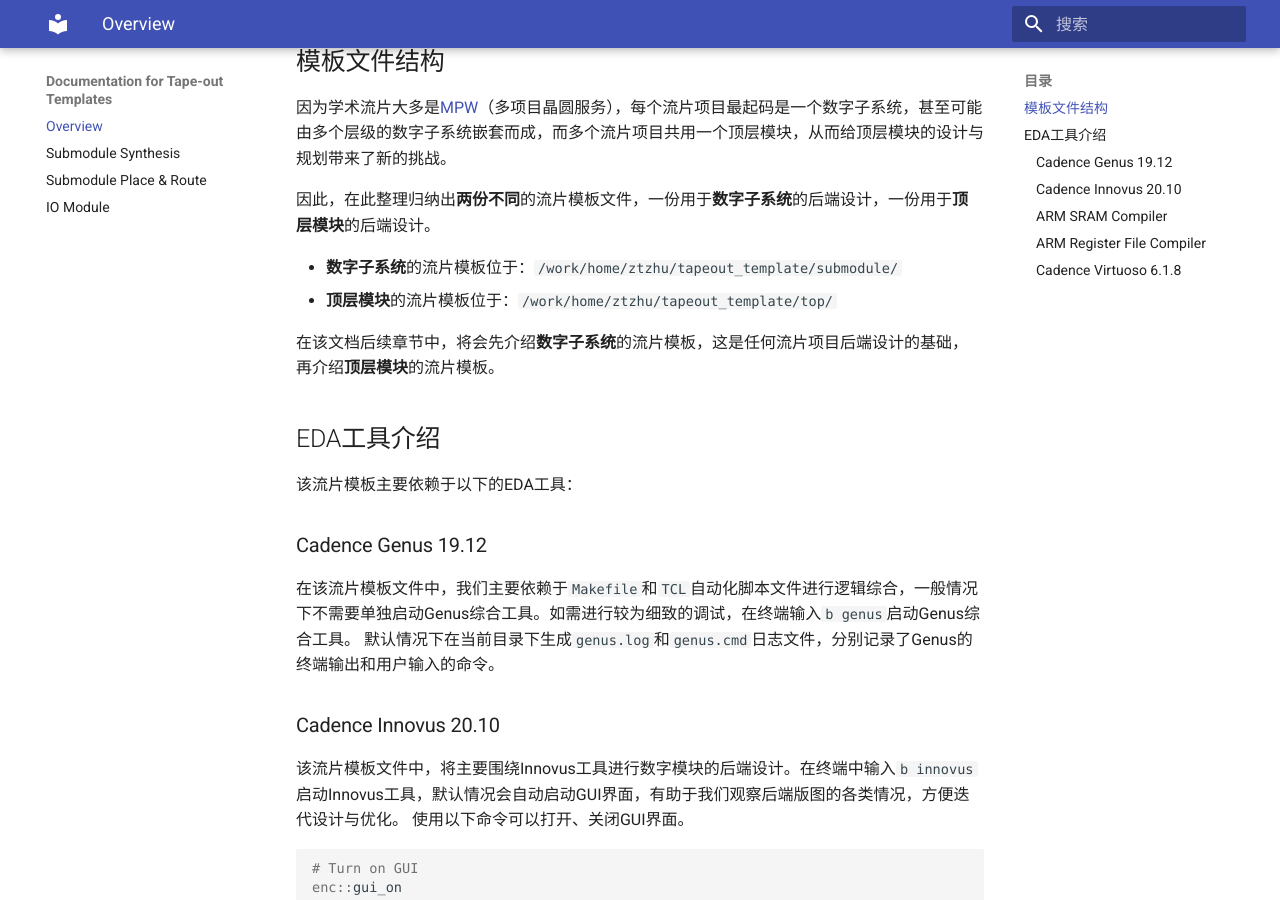
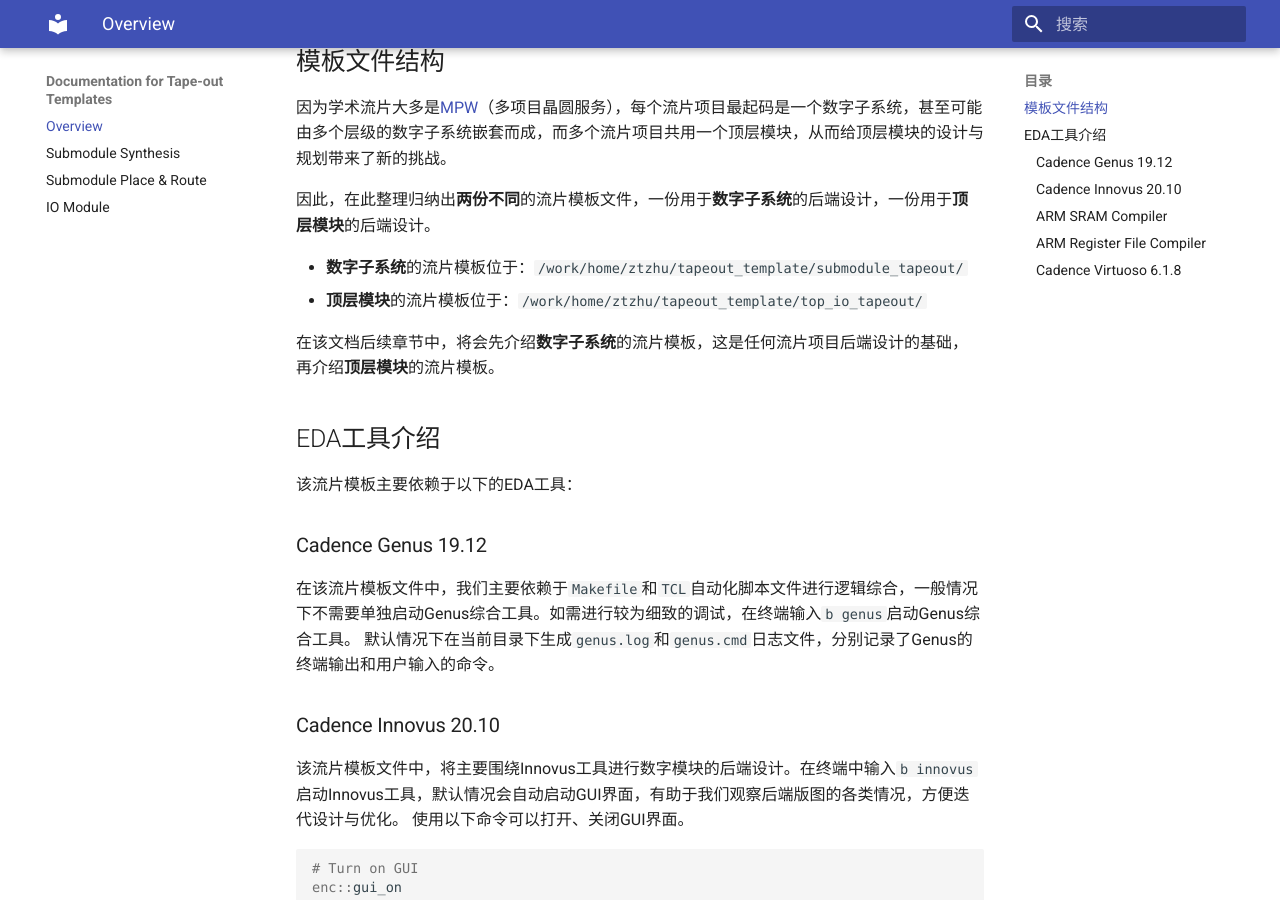
Before and after one commit to pku-pacific-lab-team/Tape-out_template_doc, an MkDocs documentation site: the page built from docs/index.md, in a window 1280 px wide and 900 px high, scrolled down 1038 px. Built offline with MkDocs 1.6.1 and Material for MkDocs 9.7.7, drawn with Linux system fonts in a browser that asks for light colours; some web fonts are replaced.

Commit message:
update index.md

```diff
--- a/docs/index.md
+++ b/docs/index.md
@@ -17,8 +17,8 @@
 
 因此，在此整理归纳出**两份不同**的流片模板文件，一份用于**数字子系统**的后端设计，一份用于**顶层模块**的后端设计。
 
-* **数字子系统**的流片模板位于：`/work/home/ztzhu/tapeout_template/submodule/`
-* **顶层模块**的流片模板位于：`/work/home/ztzhu/tapeout_template/top/`
+* **数字子系统**的流片模板位于：`/work/home/ztzhu/tapeout_template/submodule_tapeout/`
+* **顶层模块**的流片模板位于：`/work/home/ztzhu/tapeout_template/top_io_tapeout/`
 
 在该文档后续章节中，将会先介绍**数字子系统**的流片模板，这是任何流片项目后端设计的基础，再介绍**顶层模块**的流片模板。
 
```
